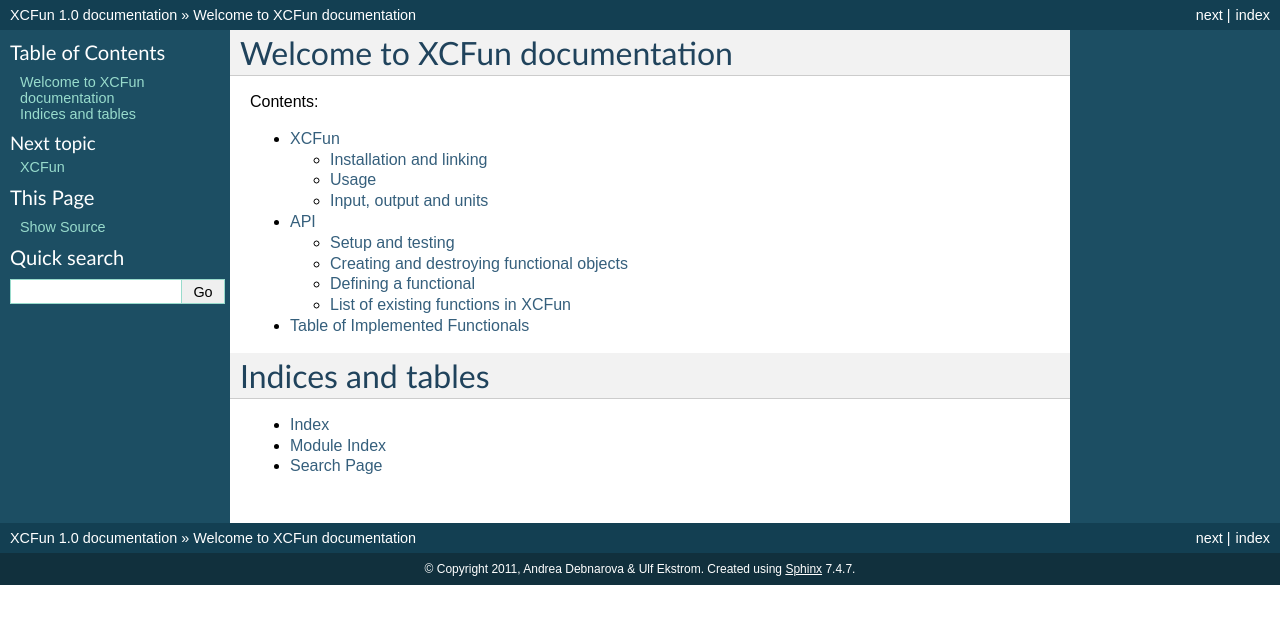
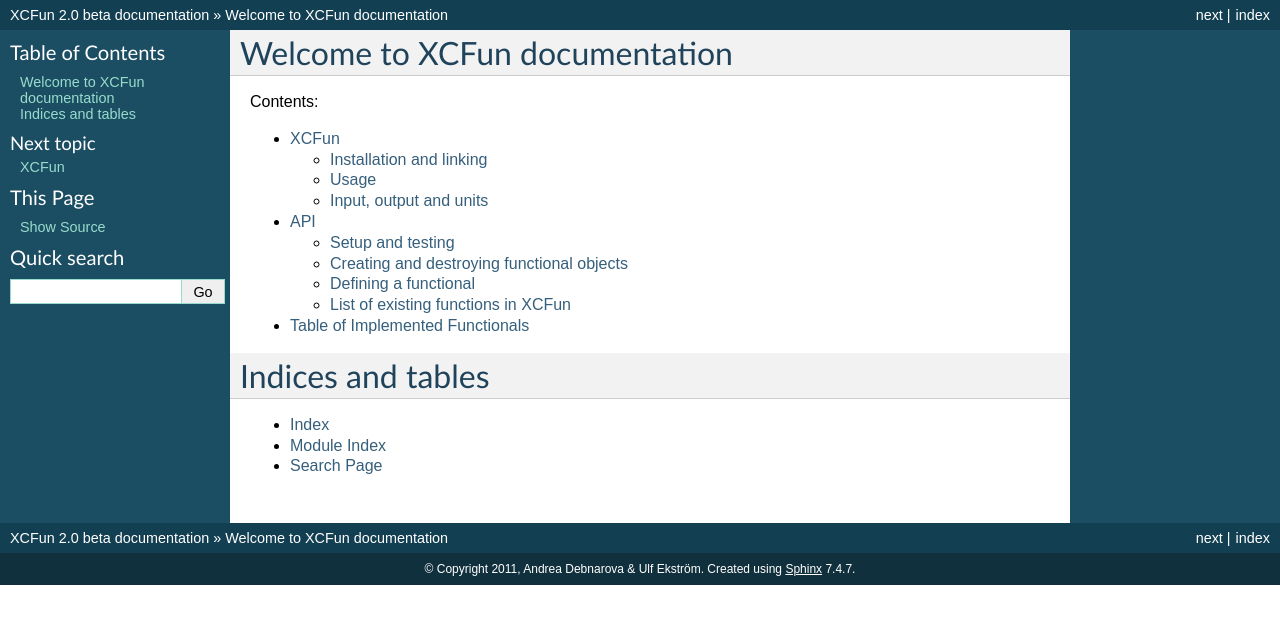
Before and after one commit to dftlibs/xcfun, a Sphinx documentation site: the page built from doc/index.rst, in a window 1280 px wide. Shown: the top 624 px of the page. Built offline with Sphinx 7.4.7, drawn with Linux system fonts in a browser that asks for light colours.

Commit message:
Update documentation

```diff
--- a/doc/conf.py
+++ b/doc/conf.py
@@ -41,16 +41,16 @@
 
 # General information about the project.
 project = u'XCFun'
-copyright = u'2011, Andrea Debnarova & Ulf Ekstrom'
+copyright = u'2011, Andrea Debnarova & Ulf Ekström'
 
 # The version info for the project you're documenting, acts as replacement for
 # |version| and |release|, also used in various other places throughout the
 # built documents.
 #
 # The short X.Y version.
-version = '1.0'
+version = '2.0'
 # The full version, including alpha/beta/rc tags.
-release = '1.0'
+release = '2.0 beta'
 
 # The language for content autogenerated by Sphinx. Refer to documentation
 # for a list of supported languages.
@@ -179,7 +179,7 @@
 # (source start file, target name, title, author, documentclass [howto/manual]).
 latex_documents = [
   ('index', 'XCFun.tex', u'XCFun Documentation',
-   u'Andrea Debnarova', 'manual'),
+   u'Andrea Debnarova\\\\Ulf Ekstr\\"om', 'manual'),
 ]
 
 # The name of an image file (relative to this directory) to place at the top of
@@ -212,5 +212,5 @@
 # (source start file, name, description, authors, manual section).
 man_pages = [
     ('index', 'xcfun', u'XCFun Documentation',
-     [u'Andrea Debnarova'], 1)
+     [u'Andrea Debnarova, Ulf Ekstrom'], 1)
 ]
```
